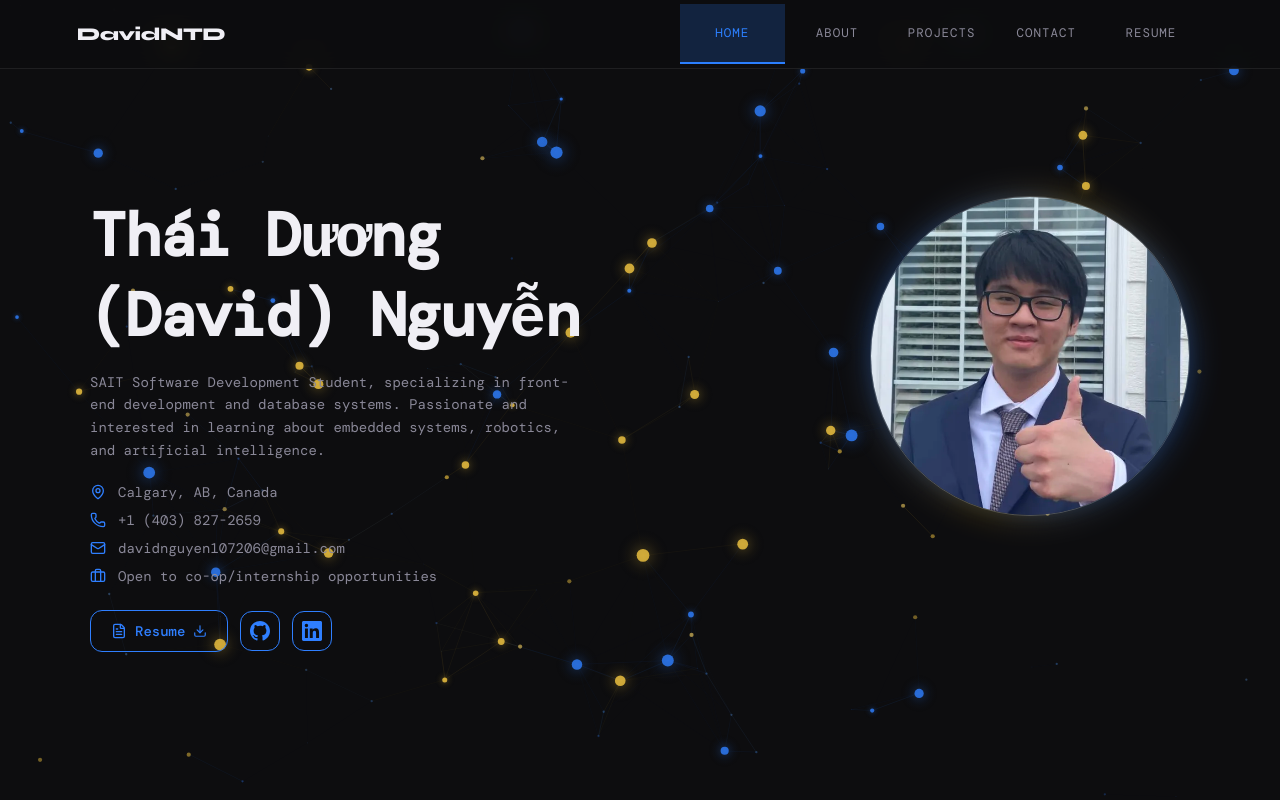
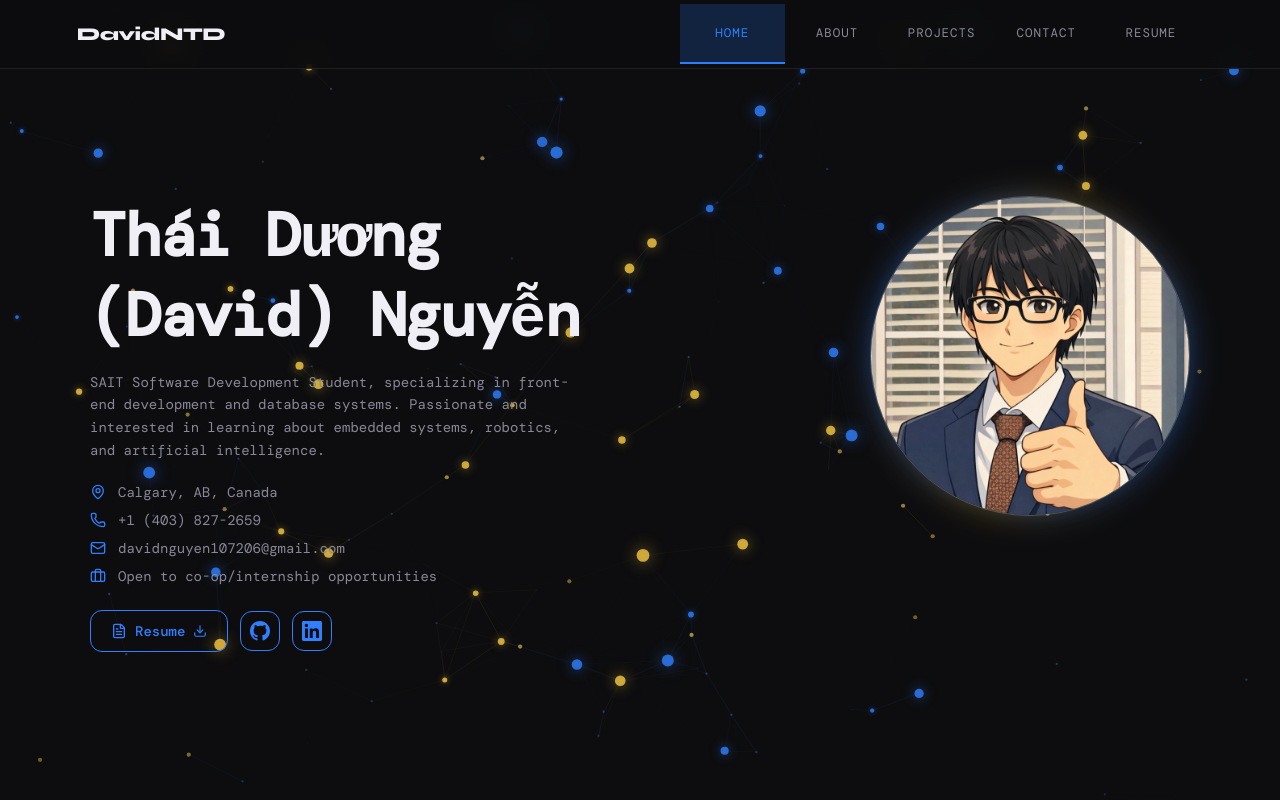
Before and after one commit to ZaRiceHatGuy/portfolio, a Next.js app: page / in a window 1280 px wide. Shown: the top 800 px of the page. Built offline with nearby package versions, Linux system fonts and the light colour scheme; a web font is replaced by a local one.

Commit message:
update the portfolio

```diff
--- a/app/components/Hero.js
+++ b/app/components/Hero.js
@@ -161,7 +161,7 @@
             {/* Image */}
             <div className="relative w-full h-full rounded-full overflow-hidden border border-white/20 group-hover:border-yellow-500/50 transition-all duration-500">
               <img
-                src="/images/Profile.jpg"
+                src="/images/Profile.png"
                 alt="David Nguyen"
                 className="w-full h-full object-cover group-hover:scale-105 transition-transform duration-500"
               />
```
Also changed, not shown: public/images/Profile.jpg (deleted), public/images/Profile.png (added).
